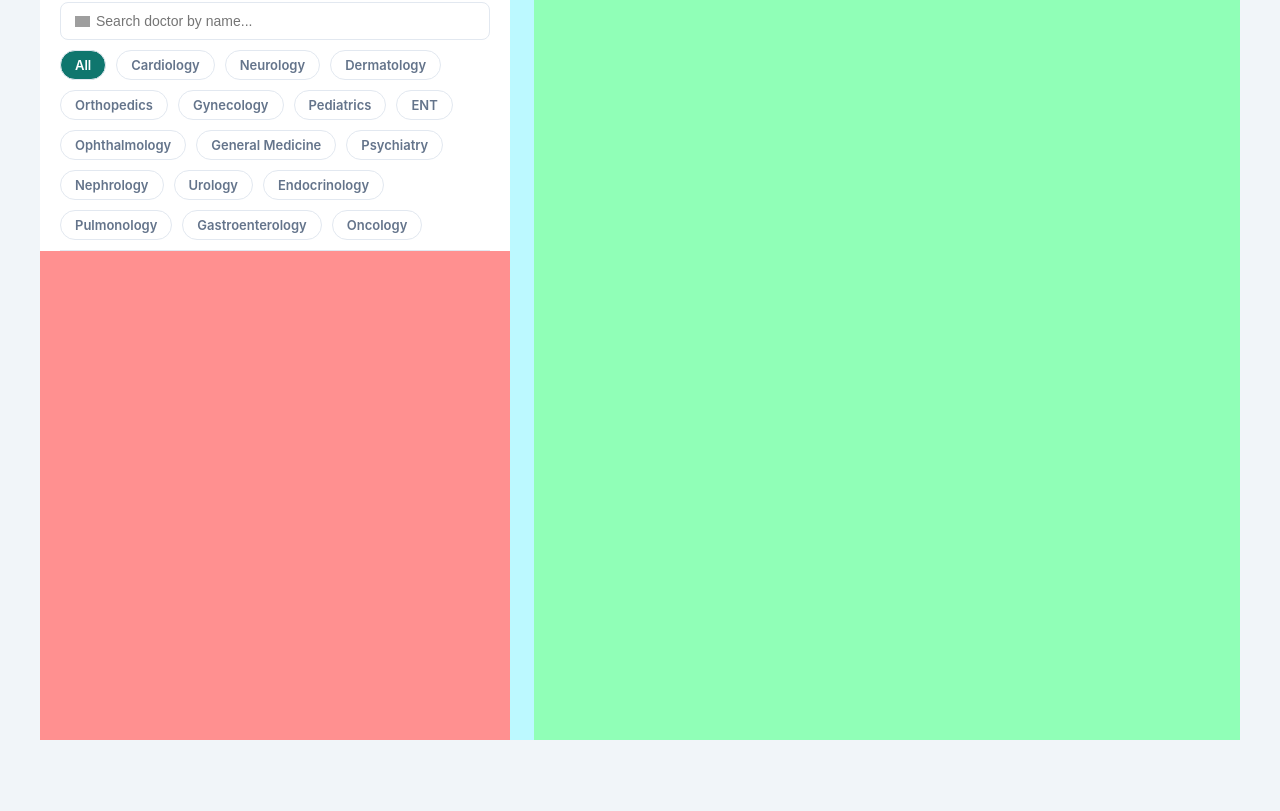
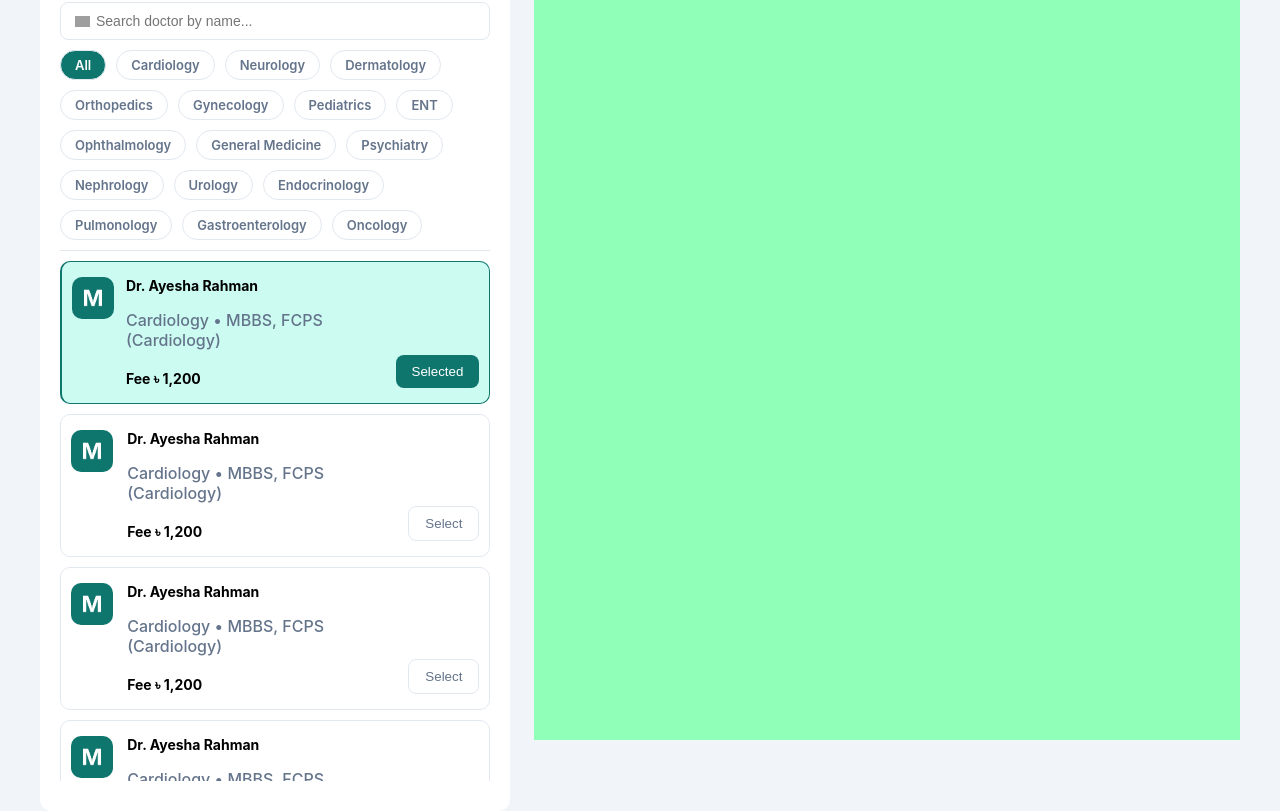
Before and after one commit to Kh-Tanjim-Ashraf/React-Defined, a React (Vite) app in the folder 4-hospital-appointment-dashboard-ui/medicare-dashboard/: page / in a window 1280 px wide. Shown: the part 434-1245 px from the top of the page. Before the commit the page ends 1174 px from the top, so only its background shows below. Built offline with nearby package versions, Linux system fonts and the light colour scheme; grey boxes are pictures that could not be loaded.

Commit message:
F4: Implemented draft styling of `DoctorList` component; Hard-coded data are rendered; Make the doctors' list scrollable without displaying the scrollbar; Implemented the hover effect on the cards

```diff
--- a/4-hospital-appointment-dashboard-ui/medicare-dashboard/src/components/doctors/DoctorCard.jsx
+++ b/4-hospital-appointment-dashboard-ui/medicare-dashboard/src/components/doctors/DoctorCard.jsx
@@ -0,0 +1,62 @@
+import Card from "../ui/Card";
+import DoctorCardAvatar from "./doctorList/DoctorCardAvatar";
+import DoctorCardInformation from "./doctorList/DoctorCardInformation";
+import DoctorCardSelectButton from "./doctorList/DoctorCardSelectButton";
+
+export default function DoctorCard() {
+  const availability = true;
+
+  return (
+    <div className="doctor-list-card-wrapper">
+      {/* Static Repeated Card */}
+      <Card className="doctor-list-card">
+        <DoctorCardAvatar />
+        <DoctorCardInformation availability={availability} />
+        <DoctorCardSelectButton
+          buttonName="Selected"
+          className="doctor-card-select-button-selected"
+        />
+      </Card>
+      <Card className="doctor-list-card">
+        <DoctorCardAvatar />
+        <DoctorCardInformation availability={availability} />
+        <DoctorCardSelectButton
+          buttonName="Select"
+          className="doctor-card-select-button"
+        />
+      </Card>
+      <Card className="doctor-list-card">
+        <DoctorCardAvatar />
+        <DoctorCardInformation availability={availability} />
+        <DoctorCardSelectButton
+          buttonName="Select"
+          className="doctor-card-select-button"
+        />
+      </Card>
+      <Card className="doctor-list-card">
+        <DoctorCardAvatar />
+        <DoctorCardInformation availability={false} />
+        <DoctorCardSelectButton
+          buttonName="Select"
+          className="doctor-card-select-button"
+        />
+      </Card>
+      <Card className="doctor-list-card">
+        <DoctorCardAvatar />
+        <DoctorCardInformation availability={availability} />
+        <DoctorCardSelectButton
+          buttonName="Select"
+          className="doctor-card-select-button"
+        />
+      </Card>
+      <Card className="doctor-list-card">
+        <DoctorCardAvatar />
+        <DoctorCardInformation availability={availability} />
+        <DoctorCardSelectButton
+          buttonName="Select"
+          className="doctor-card-select-button"
+        />
+      </Card>
+    </div>
+  );
+}
--- a/4-hospital-appointment-dashboard-ui/medicare-dashboard/src/components/doctors/DoctorList.jsx
+++ b/4-hospital-appointment-dashboard-ui/medicare-dashboard/src/components/doctors/DoctorList.jsx
@@ -0,0 +1,9 @@
+import DoctorCard from "./DoctorCard";
+
+export default function DoctorList() {
+  return (
+    <div className="doctor-list-container">
+      <DoctorCard />
+    </div>
+  );
+}
--- a/4-hospital-appointment-dashboard-ui/medicare-dashboard/src/components/doctors/DoctorPanel.jsx
+++ b/4-hospital-appointment-dashboard-ui/medicare-dashboard/src/components/doctors/DoctorPanel.jsx
@@ -1,4 +1,5 @@
 import DoctorFilter from "./DoctorFilter";
+import DoctorList from "./DoctorList";
 
 export default function DoctorPanel() {
   return (
@@ -9,6 +10,7 @@ export default function DoctorPanel() {
       </div>
 
       <DoctorFilter />
+      <DoctorList />
     </div>
   );
 }
--- /dev/null
+++ b/4-hospital-appointment-dashboard-ui/medicare-dashboard/src/components/doctors/doctorList/DoctorCardAvatar.jsx
@@ -0,0 +1,13 @@
+import MediCareLogo from "../../../assets/MediCare-Clinic-Logo.png";
+
+export default function DoctorCardAvatar() {
+  return (
+    <div className="doctor-card-avatar-wrapper">
+      <img
+        src={MediCareLogo}
+        alt="Doctor Avatar"
+        className="doctor-card-avatar"
+      />
+    </div>
+  );
+}
--- /dev/null
+++ b/4-hospital-appointment-dashboard-ui/medicare-dashboard/src/components/doctors/doctorList/DoctorCardInformation.jsx
@@ -0,0 +1,16 @@
+import Badge from "../../ui/Badge";
+
+export default function DoctorCardInformation({ availability }) {
+  return (
+    <div className="doctor-card-information">
+      <p className="doctor-name">Dr. Ayesha Rahman</p>
+      <div className="meta-info-and-availability-badge-container">
+        <p className="doctor-meta-info">Cardiology • MBBS, FCPS (Cardiology)</p>
+        {availability === false && (
+          <Badge badgeName="Not available" className="not-available-badge" />
+        )}
+      </div>
+      <p className="consultation-fees">Fee ৳ 1,200</p>
+    </div>
+  );
+}
--- /dev/null
+++ b/4-hospital-appointment-dashboard-ui/medicare-dashboard/src/components/doctors/doctorList/DoctorCardSelectButton.jsx
@@ -0,0 +1,9 @@
+import Button from "../../ui/Button";
+
+export default function DoctorCardSelectButton({ buttonName, className }) {
+  return (
+    <>
+      <Button buttonName={buttonName} className={className} />
+    </>
+  );
+}
--- a/4-hospital-appointment-dashboard-ui/medicare-dashboard/src/components/stats/StatCard.jsx
+++ b/4-hospital-appointment-dashboard-ui/medicare-dashboard/src/components/stats/StatCard.jsx
@@ -1,10 +1,13 @@
 import Card from "../ui/Card";
-import MediCareLogo from "../../assets/MediCare-Clinic-Logo.png";
 
 export default function StatCard({ cardIcon, labelContent, cardValue }) {
   return (
     <Card className="stat-grid-card">
-      <img src={cardIcon} alt="MediCare-logo" className="stat-grid-card-icon" />
+      <img
+        src={cardIcon}
+        alt={`${labelContent} Logo`}
+        className="stat-grid-card-icon"
+      />
       <p className="stat-grid-card-label">{labelContent}</p>
       <h2 className="stat-grid-card-value">{cardValue}</h2>
     </Card>
--- a/4-hospital-appointment-dashboard-ui/medicare-dashboard/src/components/ui/Badge.jsx
+++ b/4-hospital-appointment-dashboard-ui/medicare-dashboard/src/components/ui/Badge.jsx
@@ -0,0 +1,3 @@
+export default function Badge({ className, badgeName }) {
+  return <div className={className}>{badgeName}</div>;
+}
--- a/4-hospital-appointment-dashboard-ui/medicare-dashboard/src/index.css
+++ b/4-hospital-appointment-dashboard-ui/medicare-dashboard/src/index.css
@@ -85,7 +85,6 @@ header {
   max-width: 1200px;
   display: grid;
   margin: 0 auto;
-  background-color: #bcf9ff;
 }
 
 .stat-grid {
@@ -132,11 +131,11 @@ header {
   grid-template-columns: 2fr 3fr;
   gap: 24px;
   margin-top: 24px;
-
+  /*
   .main-grid-left-container {
     height: 100vh;
     background-color: #ff9090;
-  }
+  } */
 
   .main-grid-right-container {
     height: 100vh;
@@ -147,6 +146,7 @@ header {
 .doctor-panel {
   padding: 0 20px;
   background-color: var(--surface-card);
+  border-radius: 12px;
 }
 
 .doctor-panel-header {
@@ -230,3 +230,100 @@ header {
     }
   }
 }
+
+.doctor-list-container {
+  padding: 10px 0 30px 0;
+}
+
+.doctor-list-card-wrapper {
+  display: grid;
+  gap: 10px;
+  max-height: 520px;
+  overflow: scroll;
+  scrollbar-width: none;
+}
+
+.doctor-list-card {
+  display: grid;
+  grid-template-columns: 0.8fr 4fr 1fr;
+  border-radius: 10px;
+  padding: 15px 10px;
+  border-style: solid;
+  border-width: 1px;
+  border-color: var(--border);
+
+  /* Mocking Selected Card */
+  &:nth-child(1) {
+    background-color: var(--primary-soft);
+    border-style: solid;
+    border-width: 1px 1px 1px 2px;
+    border-color: var(--primary);
+  }
+
+  &:hover {
+    border-color: var(--primary);
+    box-shadow: 0 4px 10px rgba(15, 23, 42, 0.1);
+  }
+
+  .doctor-card-avatar {
+    width: 42px;
+    border-radius: 10px;
+  }
+
+  .doctor-card-information {
+    display: flex;
+    flex-direction: column;
+
+    .meta-info-and-availability-badge-container {
+      display: flex;
+      flex-wrap: wrap;
+    }
+
+    .not-available-badge {
+      background-color: var(--cancelled-text-bg);
+      color: var(--cancelled-text);
+      font-size: 14px;
+      font-weight: 700;
+      border-radius: 999px;
+      padding: 3px 12px;
+    }
+
+    & > p {
+      margin: 0;
+      font-size: 14px;
+      font-weight: 700;
+    }
+
+    .doctor-meta-info {
+      font-weight: 500;
+      color: var(--text-muted);
+      margin-bottom: 10px;
+    }
+
+    .consultation-fees {
+      margin-top: 10px;
+    }
+  }
+
+  .doctor-card-select-button-selected,
+  .doctor-card-select-button {
+    border-radius: 8px;
+    padding: 9px 16px;
+    cursor: pointer;
+    align-self: end;
+  }
+
+  .doctor-card-select-button-selected {
+    background-color: var(--primary);
+    color: var(--surface-card);
+    border: none;
+  }
+
+  .doctor-card-select-button {
+    border-style: solid;
+    border-width: 1px;
+    border-color: var(--border);
+    background-color: var(--surface-card);
+    color: var(--text-muted);
+  }
+}
```
